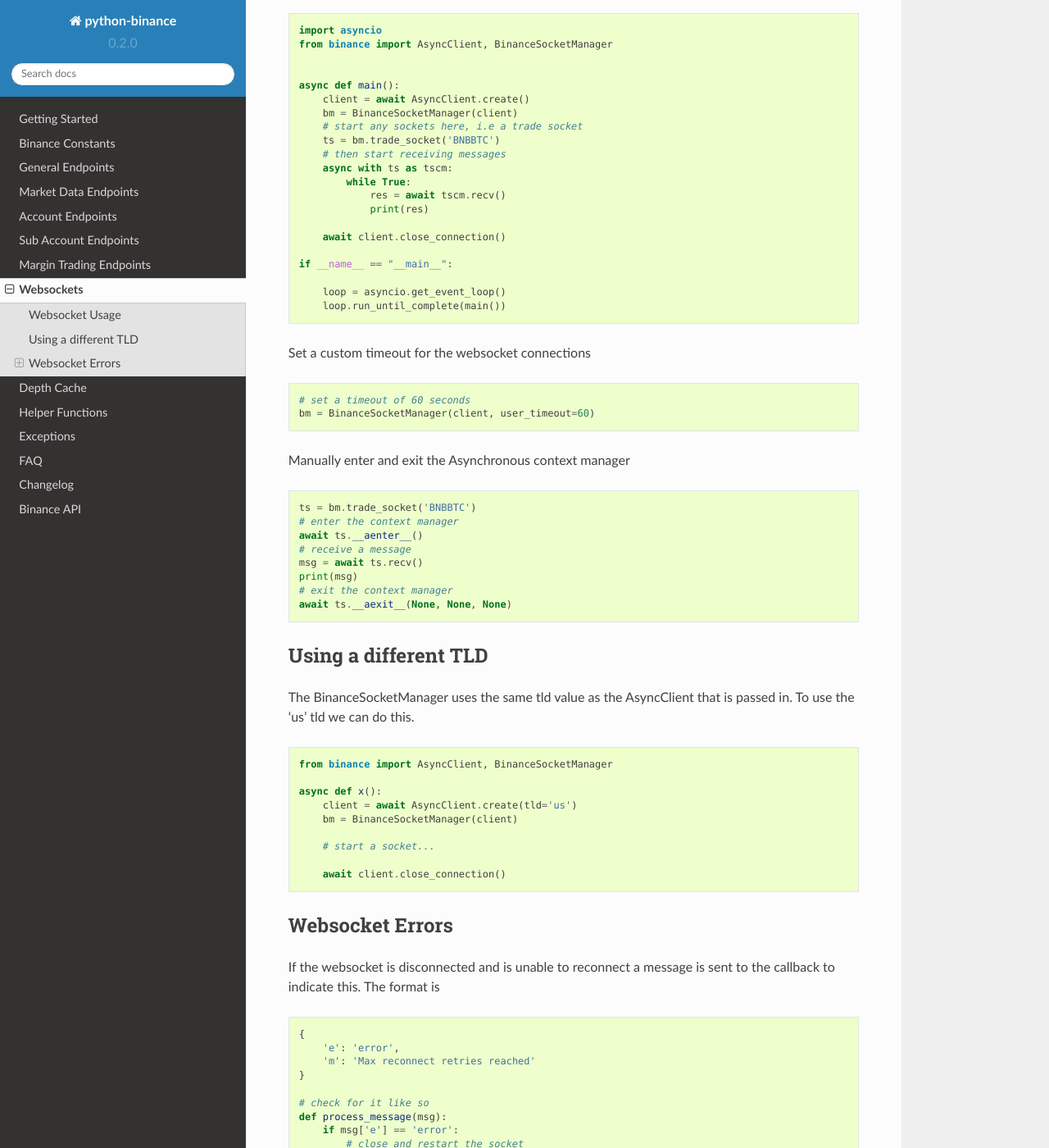
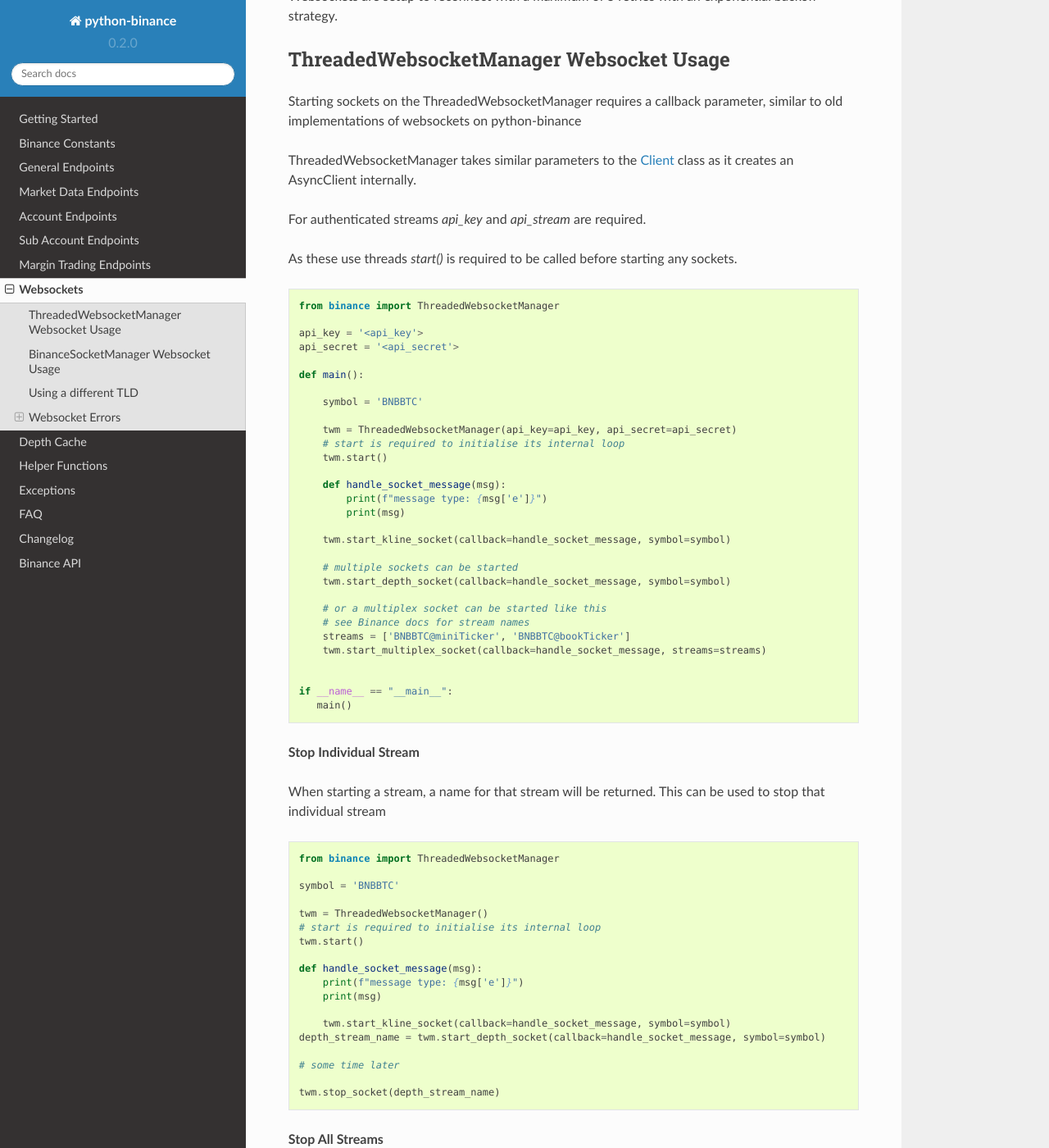
Before and after one commit to astro0099/python_BSC, a Sphinx documentation site: the page built from docs/websockets.rst, in a window 1280 px wide and 1400 px high, scrolled down 608 px. Shown: the whole window at 82% size. Built offline with Sphinx 7.4.7 and the Read the Docs theme 2.0.0, drawn with Linux system fonts in a browser that asks for light colours; formulas are drawn with MathJax 3; pages that are not in the unit, such as notebooks, are missing from menus; some of the changed text lies outside the part shown.

Commit message:
Include docs about threaded websocket and depth cache classes

```diff
--- a/binance/__init__.py
+++ b/binance/__init__.py
@@ -7,5 +7,5 @@
 __version__ = '1.0.7'
 
 from binance.client import Client, AsyncClient  # noqa
-from binance.depthcache import DepthCacheManager, OptionsDepthCacheManager  # noqa
-from binance.streams import BinanceSocketManager  # noqa
+from binance.depthcache import DepthCacheManager, OptionsDepthCacheManager, ThreadedDepthCacheManager  # noqa
+from binance.streams import BinanceSocketManager, ThreadedWebsocketManager  # noqa
--- a/docs/websockets.rst
+++ b/docs/websockets.rst
@@ -1,21 +1,116 @@
 Websockets
 ==========
 
-Sockets are handled through a Socket Manager `BinanceSocketManager <binance.html#binance.websockets.BinanceSocketManager>`_.
+There are 2 ways to interact with websockets.
 
-Multiple socket connections can be made through the manager.
+with `ThreadedWebsocketManager <binance.html#binance.websockets.ThreadedWebsocketManager>`_ or `BinanceSocketManager <binance.html#binance.websockets.BinanceSocketManager>`_.
+
+ThreadedWebsocketManager does not require asyncio programming, while BinanceSocketManager does.
+
+ThreadedWebsocketManager function being with `start_`, e.g `start_ticker_socket` while BinanceSocketManager is simple `ticker_socket`
+
+Multiple socket connections can be made through either manager.
 
 Only one instance of each socket type will be created, i.e. only one BNBBTC Depth socket can be created
 and there can be both a BNBBTC Depth and a BNBBTC Trade socket open at once.
-
-When creating socket connections an Asynchronous context manager is returned.
 
 Messages are received as dictionary objects relating to the message formats defined in the `Binance WebSocket API documentation <https://github.com/binance/binance-spot-api-docs/blob/master/web-socket-streams.md>`_.
 
 Websockets are setup to reconnect with a maximum of 5 retries with an exponential backoff strategy.
 
-Websocket Usage
----------------
+ThreadedWebsocketManager Websocket Usage
+----------------------------------------
+
+Starting sockets on the ThreadedWebsocketManager requires a callback parameter, similar to old implementations of websockets on python-binance
+
+ThreadedWebsocketManager takes similar parameters to the `Client <binance.html#binance.client.Client>`_ class as it
+creates an AsyncClient internally.
+
+For authenticated streams `api_key` and `api_stream` are required.
+
+As these use threads `start()` is required to be called before starting any sockets.
+
+.. code:: python
+
+    from binance import ThreadedWebsocketManager
+
+    api_key = '<api_key'>
+    api_secret = '<api_secret'>
+
+    def main():
+
+        symbol = 'BNBBTC'
+
+        twm = ThreadedWebsocketManager(api_key=api_key, api_secret=api_secret)
+        # start is required to initialise its internal loop
+        twm.start()
+
+        def handle_socket_message(msg):
+            print(f"message type: {msg['e']}")
+            print(msg)
+
+        twm.start_kline_socket(callback=handle_socket_message, symbol=symbol)
+
+        # multiple sockets can be started
+        twm.start_depth_socket(callback=handle_socket_message, symbol=symbol)
+
+        # or a multiplex socket can be started like this
+        # see Binance docs for stream names
+        streams = ['BNBBTC@miniTicker', 'BNBBTC@bookTicker']
+        twm.start_multiplex_socket(callback=handle_socket_message, streams=streams)
+
+
+    if __name__ == "__main__":
+       main()
+
+**Stop Individual Stream**
+
+When starting a stream, a name for that stream will be returned. This can be used to stop that individual stream
+
+.. code:: python
+
+    from binance import ThreadedWebsocketManager
+
+    symbol = 'BNBBTC'
+
+    twm = ThreadedWebsocketManager()
+    # start is required to initialise its internal loop
+    twm.start()
+
+    def handle_socket_message(msg):
+        print(f"message type: {msg['e']}")
+        print(msg)
+
+        twm.start_kline_socket(callback=handle_socket_message, symbol=symbol)
+    depth_stream_name = twm.start_depth_socket(callback=handle_socket_message, symbol=symbol)
+
+    # some time later
+
+    twm.stop_socket(depth_stream_name)
+
+**Stop All Streams**
+
+.. code:: python
+
+    from binance import ThreadedWebsocketManager
+
+    twm = ThreadedWebsocketManager()
+    # start is required to initialise its internal loop
+    twm.start()
+
+    def handle_socket_message(msg):
+        print(f"message type: {msg['e']}")
+        print(msg)
+
+    depth_stream_name = twm.start_depth_socket(callback=handle_socket_message, symbol=symbol)
+
+    twm.stop()
+
+Attempting to start a stream after `stop` is called will not work.
+
+
+BinanceSocketManager Websocket Usage
+------------------------------------
 
 Create the manager like so, passing an AsyncClient.
 
@@ -66,6 +161,14 @@
 
 Using a different TLD
 ---------------------
+
+The ThreadedWebsocketManager can take the tld when created if required.
+
+.. code:: python
+
+    from binance.streams import ThreadedWebsocketManager
+
+    twm = ThreadedWebsocketManager(tld='us')
 
 The BinanceSocketManager uses the same tld value as the AsyncClient that is passed in. To use the 'us' tld we
 can do this.
```
Also changed, not shown: README.rst (+30 -1 lines), docs/depth_cache.rst (+95 -2 lines), 1 other file.
